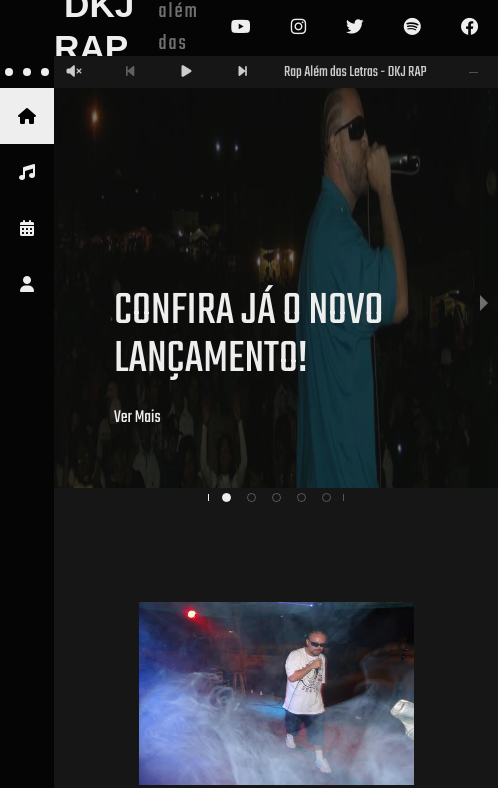
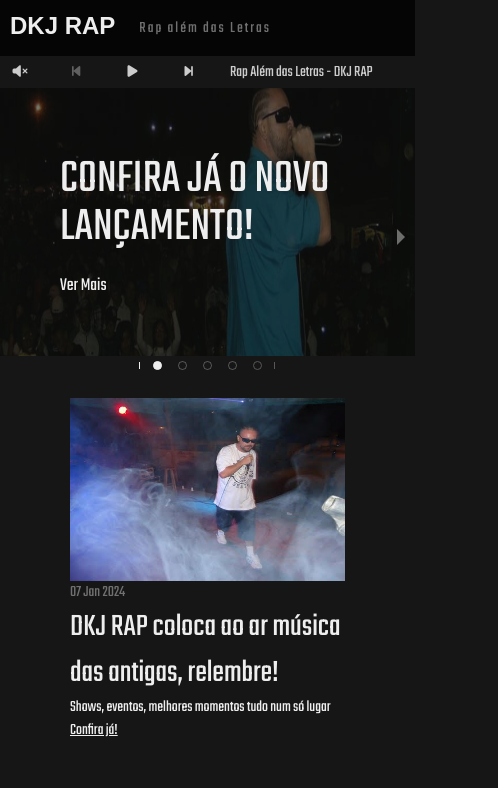
Before and after one commit to TerryKrom/dkjrap, a React (Vite) app in the folder hiphop-website/: page / in a window 390 px wide. Shown: the top 788 px of the page, 498 px wide, since content can reach past the window. Built offline with nearby package versions, Linux system fonts and the light colour scheme; a web font is replaced by a local one.

Commit message:
responsive layout started

```diff
--- a/hiphop-website/src/components/carousel.css
+++ b/hiphop-website/src/components/carousel.css
@@ -59,6 +59,10 @@
     opacity: 0.5;
 }
 
+.react-carousel, .react-carousel-slide{
+    height: 400px;
+}
+
 .image-wrapper.hover img{
     scale: 1.05;
 }
@@ -104,3 +108,9 @@
         text-transform: uppercase;
         margin-bottom: 10px;
 }
+
+@media only screen and (max-width:620px){
+    .react-carousel, .react-carousel-slide{
+        height: 300px;
+    }
+}
--- a/hiphop-website/src/components/header.css
+++ b/hiphop-website/src/components/header.css
@@ -34,6 +34,21 @@
     margin-left: 10px;
 }
 
+@media only screen and (max-width: 760px){
+    .logo a{
+        font-size: 1.5rem;
+    }
+    .separator{
+        display: none;
+    }
+    .logo h3{
+        font-size: 1rem;
+    }
+    .social-links a{
+        font-size: 0.8rem !important;
+    }
+}
+
 .social-links{
     /* border: 1px solid var(--primary-font-color); */
     display: flex;
@@ -62,6 +77,18 @@
     align-items: center;
 }
 
+@media only screen and (max-width: 620px){
+    .line{
+        display: none;
+    }
+    .social-links{
+        display: none;
+    }
+    .navigation{
+        display: none !important;
+    }
+}
+
 .line{
     background-color: #505050;
     height: 1px;
```
